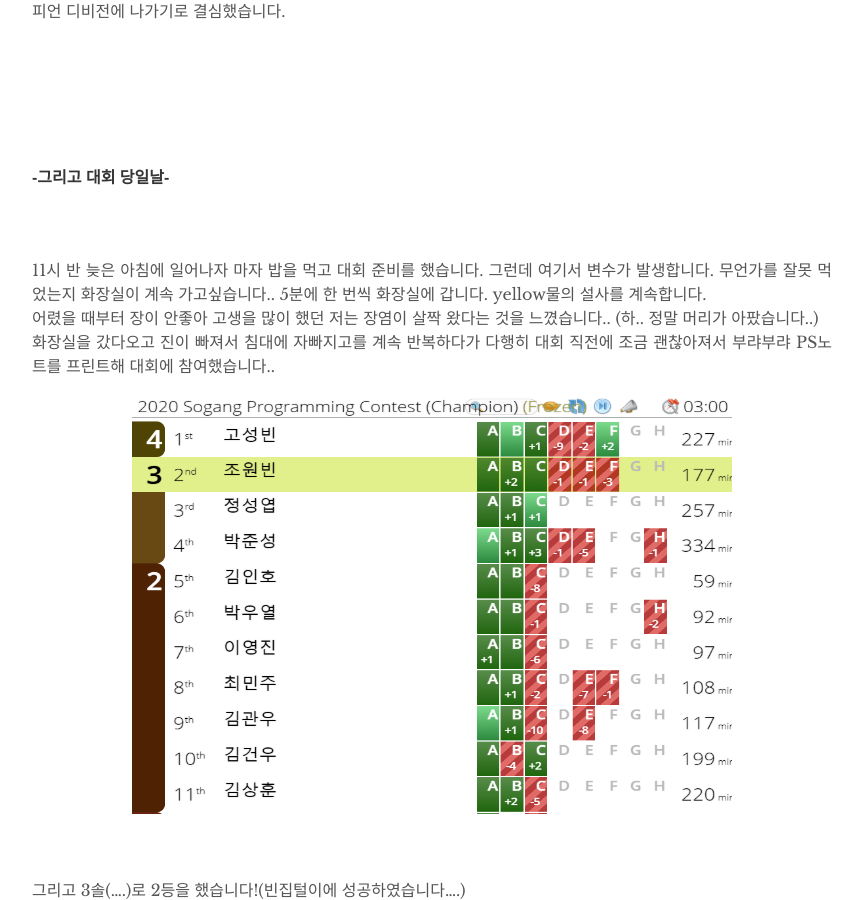
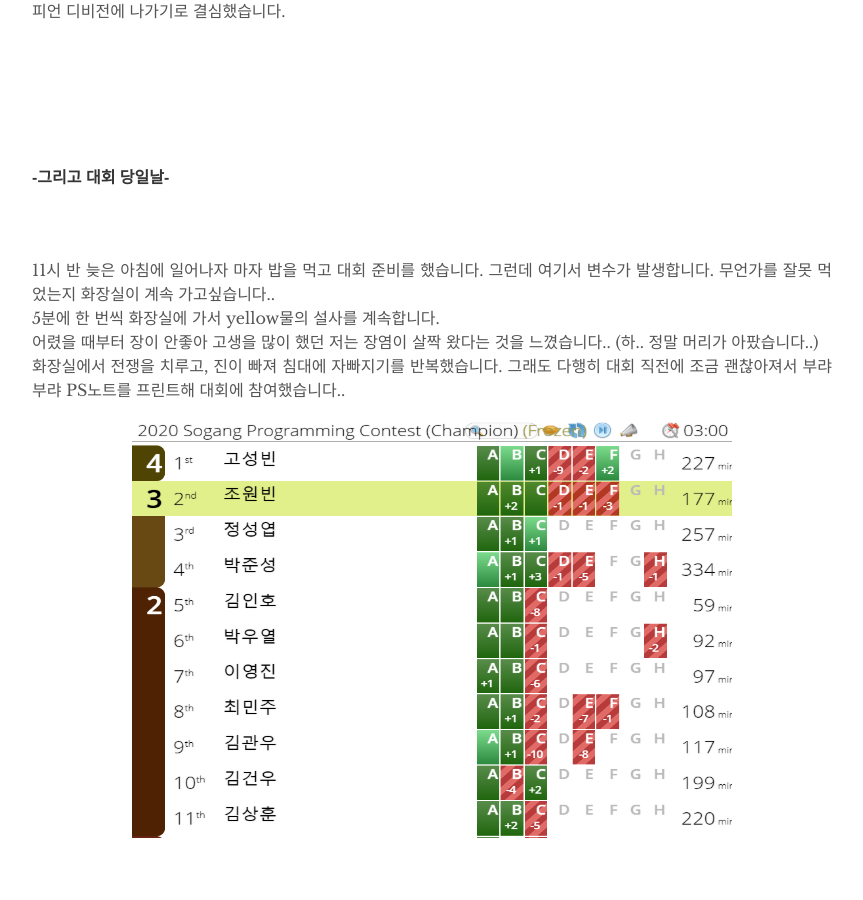
Before and after one commit to 1bin01/1bin01.github.io, a Jekyll site: the page built from _posts/2020-11-30-SPC2020.md, in a window 1280 px wide and 900 px high, scrolled down 1070 px. Shown: the whole window, without its empty margins (208-1071 px from the left). Built offline with Jekyll 4.4.1, drawn with Linux system fonts in a browser that asks for light colours; comment, search, counter and statistics services are not loaded; some of the changed text lies outside the part shown.

Commit message:
Update 2020-11-30-SPC2020.md

```diff
--- a/_posts/2020-11-30-SPC2020.md
+++ b/_posts/2020-11-30-SPC2020.md
@@ -25,9 +25,9 @@ tags: 일기
 <br>
 11시 반 늦은 아침에 일어나자 마자 밥을 먹고 대회 준비를 했습니다.
 그런데 여기서 변수가 발생합니다. 무언가를 잘못 먹었는지 화장실이 계속 가고싶습니다..
-5분에 한 번씩 화장실에 갑니다. yellow물의 설사를 계속합니다.
+5분에 한 번씩 화장실에 가서 yellow물의 설사를 계속합니다.
 어렸을 때부터 장이 안좋아 고생을 많이 했던 저는 장염이 살짝 왔다는 것을 느꼈습니다.. (하.. 정말 머리가 아팠습니다..)
-화장실을 갔다오고 진이 빠져서 침대에 자빠지고를 계속 반복하다가 다행히 대회 직전에 조금 괜찮아져서 부랴부랴 PS노트를 프린트해 대회에 참여했습니다..
+화장실에서 전쟁을 치루고, 진이 빠져 침대에 자빠지기를 반복했습니다. 그래도 다행히 대회 직전에 조금 괜찮아져서 부랴부랴 PS노트를 프린트해 대회에 참여했습니다..
 
 <p align="center"><img src="/image/SPC_scoreboard.PNG" width="600" height="420"></p>
 <br>
```
Also changed, not shown: other parts of _posts/2020-11-30-SPC2020.md (+3 -3 lines).
